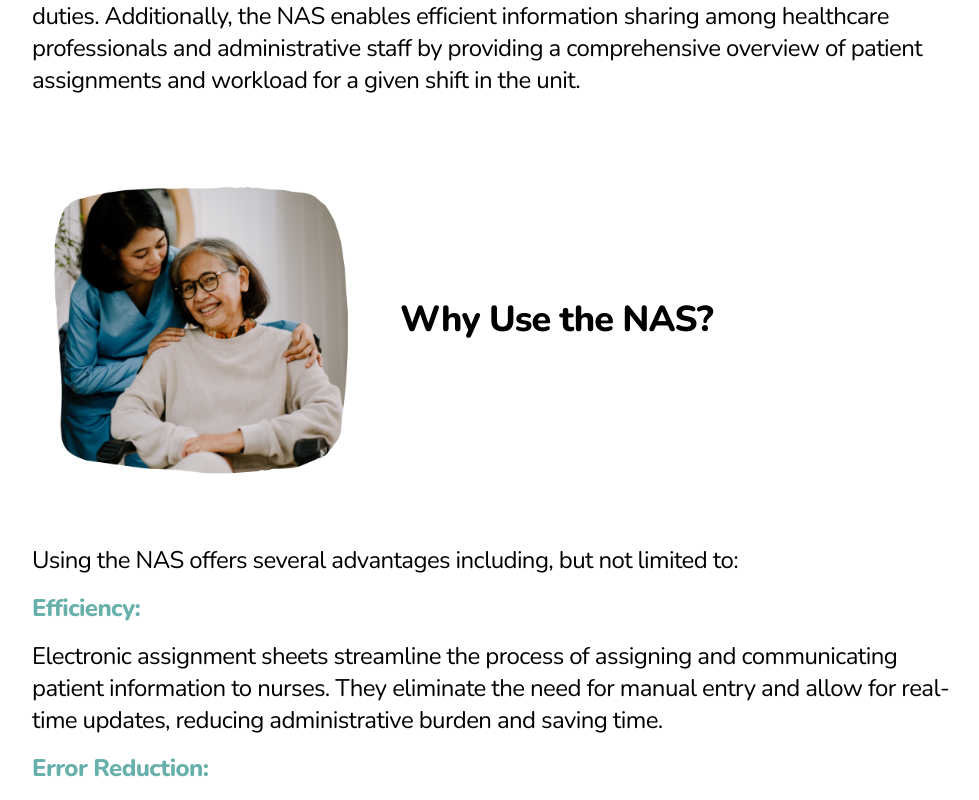
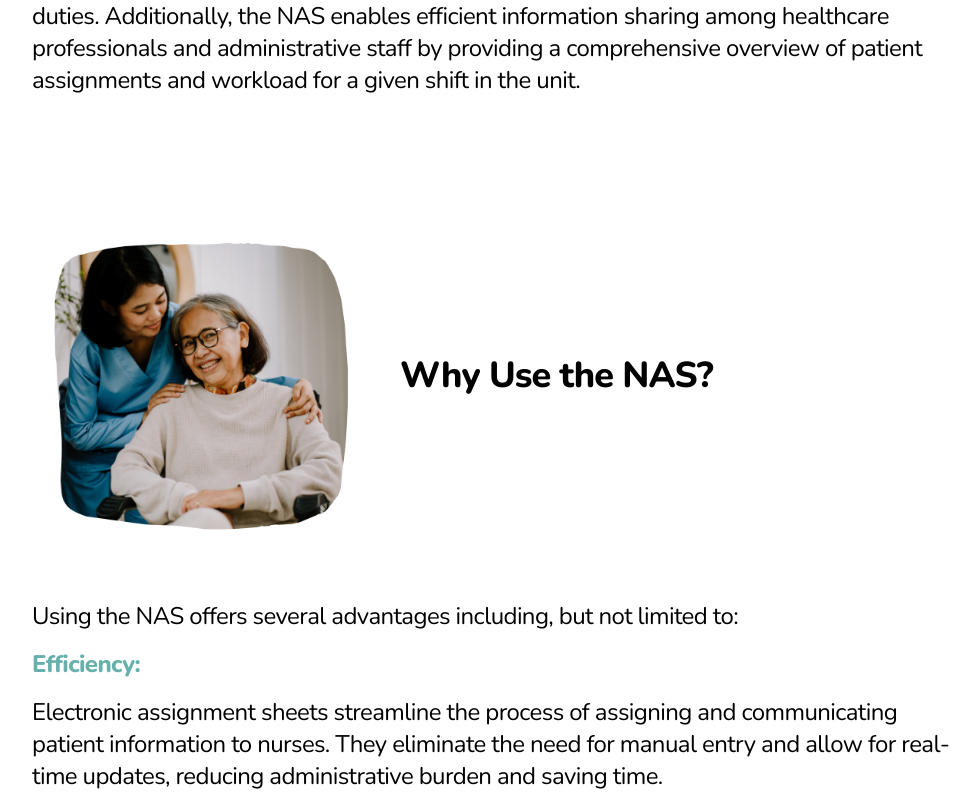
Before and after one commit to Hiba-Mohamed/Reactjs-Nurses-Assignment-Sheet, a React (Vite) app: page /about in a window 1280 px wide. Shown: the part 800-1600 px from the top of the page, without its empty margins (144-1123 px from the left). Built offline with nearby package versions, Linux system fonts and the light colour scheme.

Commit message:
Update about.tsx

```diff
--- a/src/pages/about.tsx
+++ b/src/pages/about.tsx
@@ -8,7 +8,7 @@ export function AboutPage() {
           className="h-20 w-20 m-12"
         />
       </div>
-      <div className="font-nunito flex flex-col items-start">
+      <div className="font-nunito flex flex-col items-start mb-14">
         <div className="flex w-auto lg:flex-row items-center md:flex-col sm:flex-col">
           <img
             className="lg:h-96 md:h-48 sm:h-56"
@@ -38,7 +38,7 @@ export function AboutPage() {
         </div>
       </div>
 
-      <div className="font-nunito flex flex-col items-start">
+      <div className="font-nunito flex flex-col items-start mb-14">
         <div className="flex w-auto lg:flex-row items-center md:flex-col sm:flex-col">
           <img
             className="lg:h-96 md:h-48 sm:h-56"
@@ -96,7 +96,7 @@ export function AboutPage() {
       </div>
 
       <div>
-        <div className="font-nunito flex flex-col items-start">
+        <div className="font-nunito flex flex-col items-start mb-14">
           <div className="flex w-auto lg:flex-row md:flex-col sm:flex-col items-start">
             <img
               className="lg:h-96 md:h-48 sm:h-56"
```
